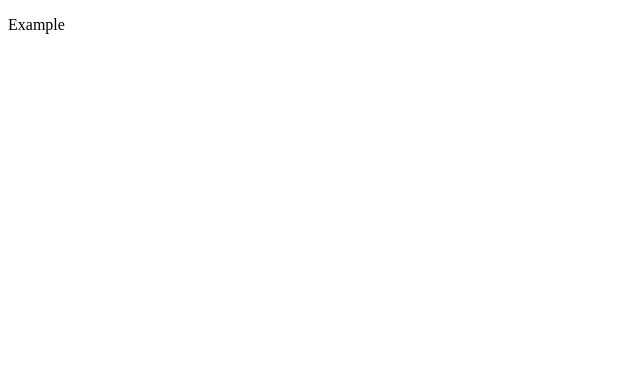
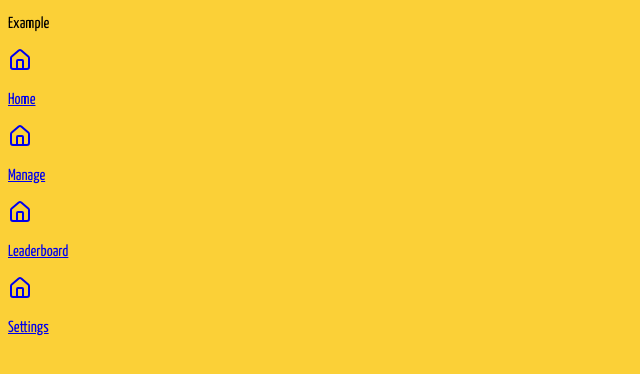
Before and after one commit to Banakin/HapticPrototype, a React (Vite) app: page /edit/1 in a window 1280 px wide. Shown: the top 374 px of the page, without its empty margins (0-640 px from the left). Built offline with nearby package versions, Linux system fonts and the light colour scheme.

Commit message:
Begin navbar and styles

```diff
--- a/package.json
+++ b/package.json
@@ -10,8 +10,10 @@
     "preview": "vite preview"
   },
   "dependencies": {
+    "lucide-react": "^0.372.0",
     "react": "^18.2.0",
-    "react-dom": "^18.2.0"
+    "react-dom": "^18.2.0",
+    "react-router-dom": "^6.22.3"
   },
   "devDependencies": {
     "@types/react": "^18.2.66",
--- a/src/App.scss
+++ b/src/App.scss
@@ -0,0 +1,5 @@
+body {
+    background-color: var(--background-color);
+    color: var(--text-color);
+    font-family: 'Yanone Kaffeesatz', sans-serif;
+}
--- a/src/App.tsx
+++ b/src/App.tsx
@@ -1,10 +1,35 @@
+import { BrowserRouter, Route, Routes } from 'react-router-dom';
 import './App.scss';
+
+import { Home } from 'lucide-react';
+
+import HomePage from './routes/Home';
+import ManageTasks from './routes/ManageTasks';
+import Leaderboard from './routes/Leaderboard';
+import Settings from './routes/Settings';
+import Stats from './routes/Stats';
+import Edit from './routes/EditTask';
+
+import { Navbar, NavbarItem } from './components/navbar';
 
 function App() {
     return (
-        <>
-            <p>Example</p>
-        </>
+        <BrowserRouter>
+            <Routes>
+                <Route path="/" element={<HomePage />} />
+                <Route path="/manage" element={<ManageTasks />} />
+                <Route path="/leaderboard" element={<Leaderboard />} />
+                <Route path="/settings" element={<Settings />} />
+                <Route path="/stats/:id" element={<Stats />} />
+                <Route path="/edit/:id" element={<Edit />} />
+            </Routes>
+            <Navbar>
+                <NavbarItem link="/" icon={<Home />} text="Home" />
+                <NavbarItem link="/manage" icon={<Home />} text="Manage" />
+                <NavbarItem link="/leaderboard" icon={<Home />} text="Leaderboard" />
+                <NavbarItem link="/settings" icon={<Home />} text="Settings" />
+            </Navbar>
+        </BrowserRouter>
     );
 }
 
--- /dev/null
+++ b/src/components/navbar.tsx
@@ -0,0 +1,28 @@
+import { Link } from 'react-router-dom';
+
+// Navbar
+type NavbarProps = { children: React.ReactNode };
+
+export function Navbar(props: NavbarProps) {
+    const { children } = props;
+
+    return <div className="navbar">{children}</div>;
+}
+
+// Navbar Items
+type NavbarItemProps = {
+    link: string;
+    icon: React.ReactNode;
+    text: string;
+};
+
+export function NavbarItem(props: NavbarItemProps) {
+    const { link, icon, text } = props;
+
+    return (
+        <Link to={link}>
+            {icon}
+            <p>{text}</p>
+        </Link>
+    );
+}
--- a/src/index.scss
+++ b/src/index.scss
@@ -1,3 +1,5 @@
+@import url('https://fonts.googleapis.com/css2?family=Yanone+Kaffeesatz:wght@200..700&display=swap');
+
 :root {
     --black-color: #000000;
     --white-color: #ffffff;
--- /dev/null
+++ b/src/routes/EditTask.tsx
@@ -0,0 +1,5 @@
+function EditTask() {
+    return <p>Example</p>;
+}
+
+export default EditTask;
--- /dev/null
+++ b/src/routes/Stats.tsx
@@ -0,0 +1,5 @@
+function Stats() {
+    return <p>Example</p>;
+}
+
+export default Stats;
```
Also changed, not shown: 1 other file (tests, documents, lock files or other folders).
